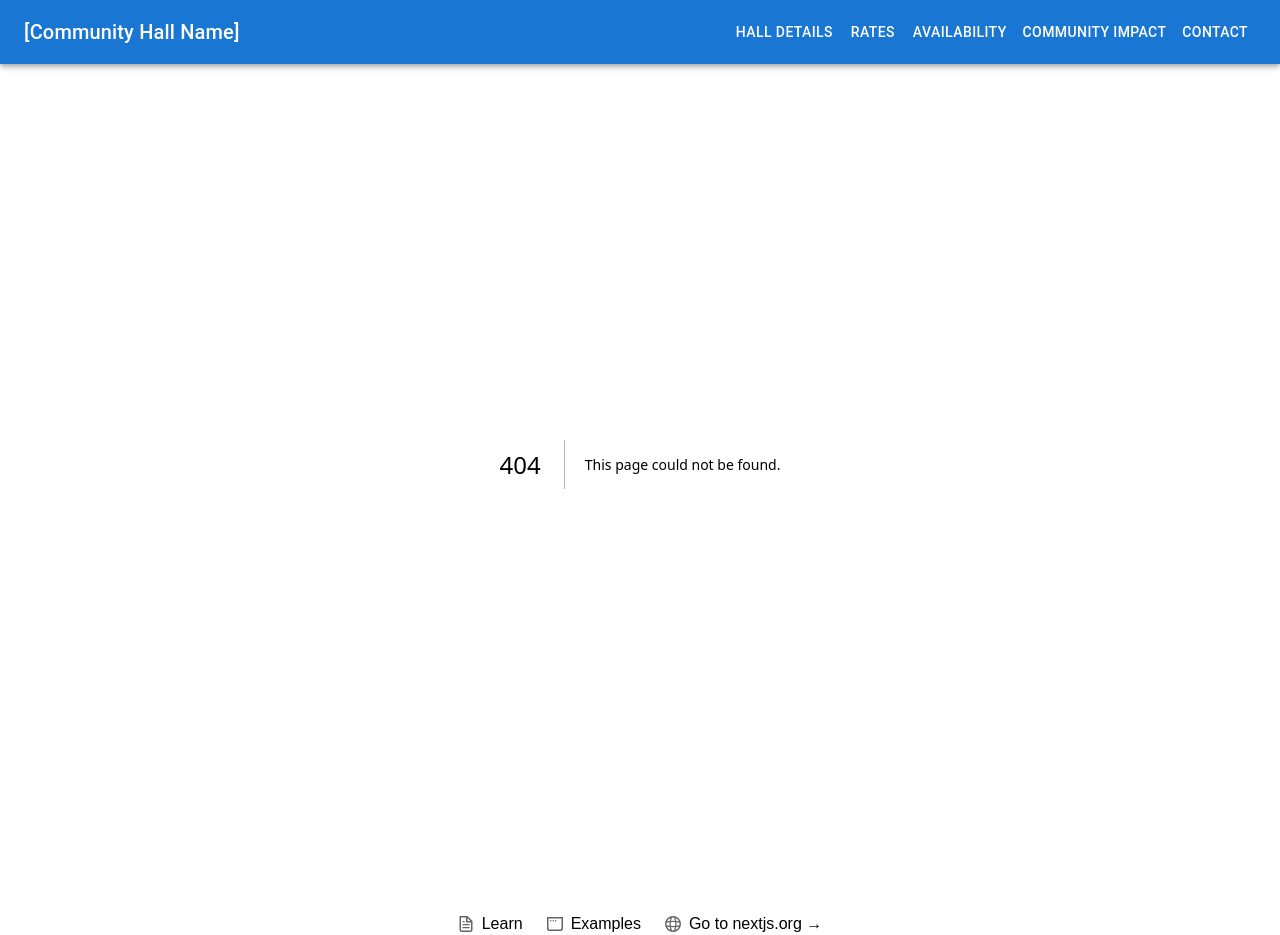
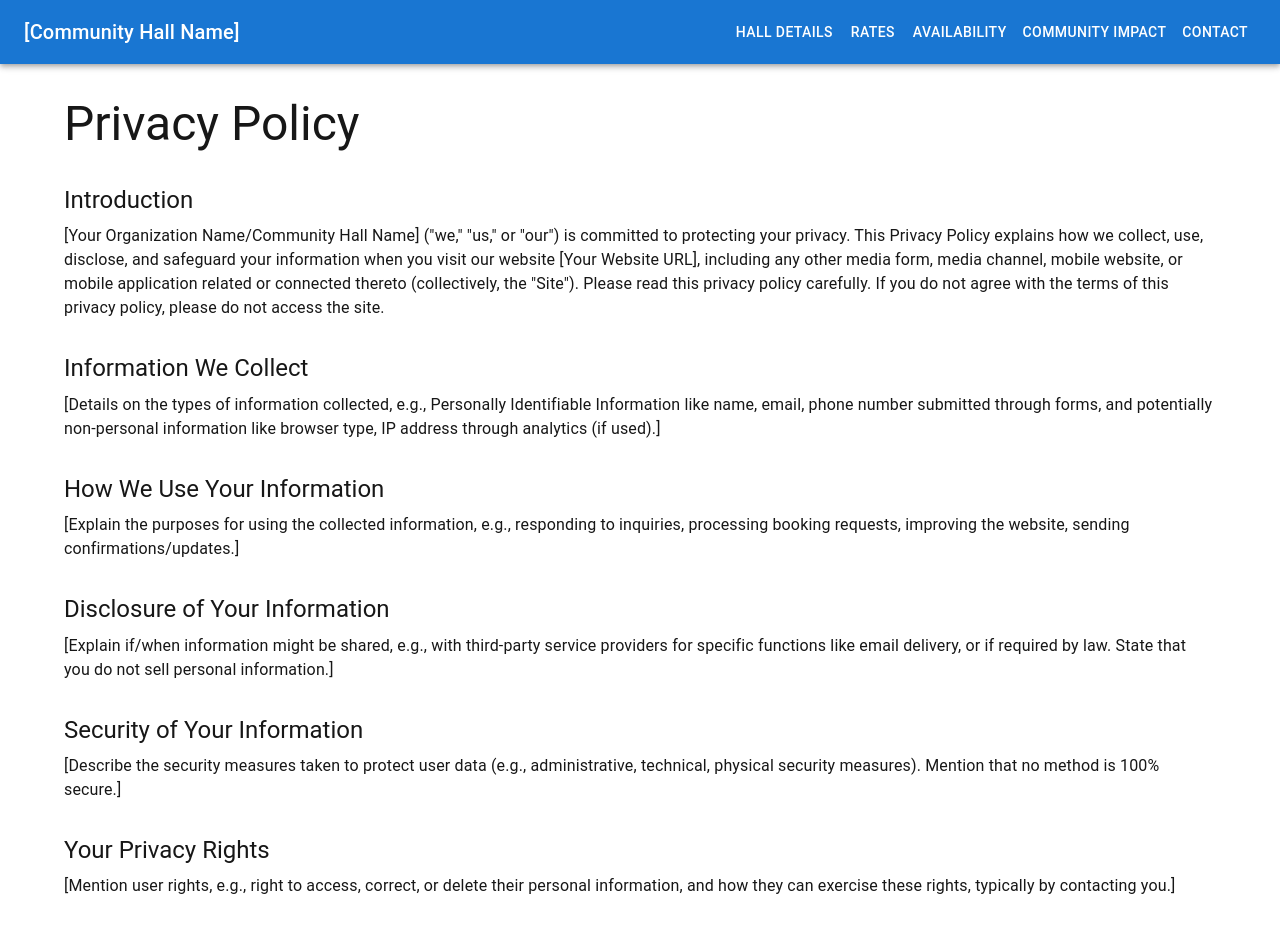
Before and after one commit to k3agan/vibe-booking, a Next.js app: page /privacy in a window 1280 px wide. Before the commit this address had no page. Shown: the top 935 px of the page. Built offline with nearby package versions, Linux system fonts and the light colour scheme.

Commit message:
first production build

```diff
--- /dev/null
+++ b/app/faq/page.tsx
@@ -0,0 +1,83 @@
+import React from 'react';
+import {
+  Container, Typography, Box,
+  Accordion, AccordionSummary, AccordionDetails
+} from '@mui/material';
+import ExpandMoreIcon from '@mui/icons-material/ExpandMore';
+
+// Placeholder FAQ data - replace with actual Q&As
+// Add a unique id to each FAQ item for stable accessibility props
+const faqs = [
+  {
+    id: 'booking-process', // Added id
+    question: 'What is the booking process?',
+    answer: '[Detailed answer about the steps to book the hall, e.g., Check availability -> Submit inquiry form -> We contact you -> Sign agreement -> Pay deposit...]',
+  },
+  {
+    id: 'cancellation-policy', // Added id
+    question: 'What is the cancellation policy?',
+    answer: '[Details about cancellation deadlines, potential refunds, or fees. Link to the full policy page if applicable.]',
+  },
+  {
+    id: 'alcohol-policy', // Added id
+    question: 'Are we allowed to bring our own alcohol?',
+    answer: '[Explain the hall\'s policy on alcohol, including any permit requirements, corkage fees, or restrictions.]',
+  },
+  {
+    id: 'noise-restrictions', // Added id
+    question: 'Are there noise restrictions?',
+    answer: '[Detail any specific noise level rules or time restrictions (e.g., music must be off by 11 PM).]',
+  },
+    {
+    id: 'decorations-policy', // Added id
+    question: 'Can we decorate the hall?',
+    answer: '[Explain rules regarding decorations, what is allowed/disallowed (e.g., no tape on walls, no confetti), and cleanup requirements.]',
+  },
+  {
+    id: 'parking-info', // Added id
+    question: 'Is parking available?',
+    answer: '[Information about parking availability, location, cost (if any), and any specific instructions.]',
+  },
+  {
+    id: 'setup-cleanup-time', // Added id
+    question: 'Is setup and cleanup time included in the rental period?',
+    answer: '[Clarify whether renters need to factor setup/cleanup into their booked time or if separate time is allocated/available.]',
+  },
+   {
+    id: 'event-insurance', // Added id
+    question: 'Do we need event insurance?',
+    answer: '[State whether event liability insurance is required, recommended amount, and if proof is needed.]',
+  },
+  // Add more common questions with unique ids
+];
+
+export default function FAQPage() {
+  return (
+    <Container maxWidth="lg" sx={{ mt: 4, mb: 4 }}>
+      <Typography variant="h3" component="h1" gutterBottom align="center">
+        Frequently Asked Questions
+      </Typography>
+
+      <Box sx={{ mt: 4 }}>
+        {faqs.map((faq, index) => (
+          // Use the faq.id for key and accessibility props
+          <Accordion key={faq.id} defaultExpanded={index === 0}>
+            <AccordionSummary
+              expandIcon={<ExpandMoreIcon />}
+              // Restore props using the stable faq.id
+              aria-controls={`${faq.id}-content`}
+              id={`${faq.id}-header`}
+            >
+              <Typography variant="h6">{faq.question}</Typography>
+            </AccordionSummary>
+            <AccordionDetails>
+              <Typography sx={{ color: 'text.secondary' }}>
+                {faq.answer}
+              </Typography>
+            </AccordionDetails>
+          </Accordion>
+        ))}
+      </Box>
+    </Container>
+  );
+}
--- /dev/null
+++ b/app/policies/page.tsx
@@ -0,0 +1,62 @@
+import React from 'react';
+import { Container, Typography, Box, Paper, Button, Link as MuiLink, List, ListItem, ListItemText, ListItemIcon } from '@mui/material';
+import GavelIcon from '@mui/icons-material/Gavel'; // Example icon for rules
+import DescriptionIcon from '@mui/icons-material/Description'; // Icon for document
+
+export default function PoliciesPage() {
+  return (
+    <Container maxWidth="lg" sx={{ mt: 4, mb: 4 }}>
+      <Typography variant="h3" component="h1" gutterBottom>
+        Rental Agreement & Policies
+      </Typography>
+      <Typography variant="body1" paragraph sx={{ mb: 4 }}>
+        Please review our rental agreement and policies carefully before booking. Understanding these terms ensures a smooth and successful event for everyone.
+      </Typography>
+
+      <Paper elevation={2} sx={{ p: 3, mb: 4 }}>
+        <Typography variant="h5" component="h2" gutterBottom>
+          Key Rules & Responsibilities Summary
+        </Typography>
+        <Typography variant="body2" component="ul" sx={{ pl: 2, mb: 3, color: 'text.secondary' }}>
+           <li>Booking & Payment: [Brief summary of deposit, final payment deadlines]</li>
+           <li>Cancellation: [Brief summary of cancellation terms, link to full policy]</li>
+           <li>Setup & Cleanup: [Brief summary of renter responsibilities, time constraints]</li>
+           <li>Decorations: [Brief summary of key restrictions (e.g., no wall attachments, confetti)]</li>
+           <li>Alcohol & Smoking: [Brief summary of policies]</li>
+           <li>Noise Levels: [Brief summary of restrictions]</li>
+           <li>Capacity Limits: [State maximum occupancy]</li>
+           <li>Insurance: [Briefly state if required]</li>
+           <li>Damages: [Renter responsibility for damages]</li>
+           {/* Add other critical points */}
+        </Typography>
+        <Typography variant="body1">
+          This is a summary only. Please refer to the full Rental Agreement for complete details.
+        </Typography>
+      </Paper>
+
+      <Box sx={{ textAlign: 'center', mb: 4 }}>
+         <Typography variant="h5" component="h2" gutterBottom sx={{ mb: 2 }}>
+           Full Rental Agreement Document
+        </Typography>
+        {/* Option 1: Link to a PDF */}
+        <Button
+          variant="contained"
+          startIcon={<DescriptionIcon />}
+          href="/documents/rental-agreement.pdf" // TODO: Replace with actual path to PDF
+          target="_blank"
+          rel="noopener noreferrer"
+          sx={{ mr: 2 }}
+        >
+          Download Rental Agreement (PDF)
+        </Button>
+
+        {/* Option 2: Or Embed the document viewer (if feasible/desired) */}
+        {/* <Box sx={{ border: '1px solid grey', height: '600px', mt: 2 }}>[Document Embed Placeholder]</Box> */}
+      </Box>
+
+      <Typography variant="body2" align="center" sx={{ color: 'text.secondary' }}>
+        If you have any questions regarding these policies, please don't hesitate to <MuiLink href="/contact">contact us</MuiLink>.
+      </Typography>
+    </Container>
+  );
+}
--- /dev/null
+++ b/app/privacy/page.tsx
@@ -0,0 +1,72 @@
+import React from 'react';
+import { Container, Typography, Box } from '@mui/material';
+
+export default function PrivacyPolicyPage() {
+  return (
+    <Container maxWidth="lg" sx={{ mt: 4, mb: 4 }}>
+      <Typography variant="h3" component="h1" gutterBottom>
+        Privacy Policy
+      </Typography>
+
+      <Box sx={{ my: 4 }}>
+        <Typography variant="h5" component="h2" gutterBottom>
+          Introduction
+        </Typography>
+        <Typography variant="body1" paragraph>
+          [Your Organization Name/Community Hall Name] ("we," "us," or "our") is committed to protecting your privacy.
+          This Privacy Policy explains how we collect, use, disclose, and safeguard your information when you visit our website [Your Website URL],
+          including any other media form, media channel, mobile website, or mobile application related or connected thereto (collectively, the "Site").
+          Please read this privacy policy carefully. If you do not agree with the terms of this privacy policy, please do not access the site.
+        </Typography>
+
+        {/* Add standard privacy policy sections below */}
+        <Typography variant="h5" component="h2" gutterBottom sx={{ mt: 4 }}>
+          Information We Collect
+        </Typography>
+        <Typography variant="body1" paragraph>
+          [Details on the types of information collected, e.g., Personally Identifiable Information like name, email, phone number submitted through forms,
+          and potentially non-personal information like browser type, IP address through analytics (if used).]
+        </Typography>
+
+        <Typography variant="h5" component="h2" gutterBottom sx={{ mt: 4 }}>
+          How We Use Your Information
+        </Typography>
+        <Typography variant="body1" paragraph>
+          [Explain the purposes for using the collected information, e.g., responding to inquiries, processing booking requests, improving the website, sending confirmations/updates.]
+        </Typography>
+
+         <Typography variant="h5" component="h2" gutterBottom sx={{ mt: 4 }}>
+          Disclosure of Your Information
+        </Typography>
+        <Typography variant="body1" paragraph>
+          [Explain if/when information might be shared, e.g., with third-party service providers for specific functions like email delivery, or if required by law. State that you do not sell personal information.]
+        </Typography>
+
+         <Typography variant="h5" component="h2" gutterBottom sx={{ mt: 4 }}>
+          Security of Your Information
+        </Typography>
+        <Typography variant="body1" paragraph>
+          [Describe the security measures taken to protect user data (e.g., administrative, technical, physical security measures). Mention that no method is 100% secure.]
+        </Typography>
+
+        <Typography variant="h5" component="h2" gutterBottom sx={{ mt: 4 }}>
+          Your Privacy Rights
+        </Typography>
+        <Typography variant="body1" paragraph>
+          [Mention user rights, e.g., right to access, correct, or delete their personal information, and how they can exercise these rights, typically by contacting you.]
+        </Typography>
+
+         <Typography variant="h5" component="h2" gutterBottom sx={{ mt: 4 }}>
+          Contact Us
+        </Typography>
+         <Typography variant="body1" paragraph>
+          If you have questions or comments about this Privacy Policy, please contact us at: [Provide Contact Email/Link to Contact Page].
+        </Typography>
+
+        <Typography variant="caption" display="block" sx={{ mt: 4 }}>
+          Last updated: [Date]
+        </Typography>
+      </Box>
+    </Container>
+  );
+}
```
